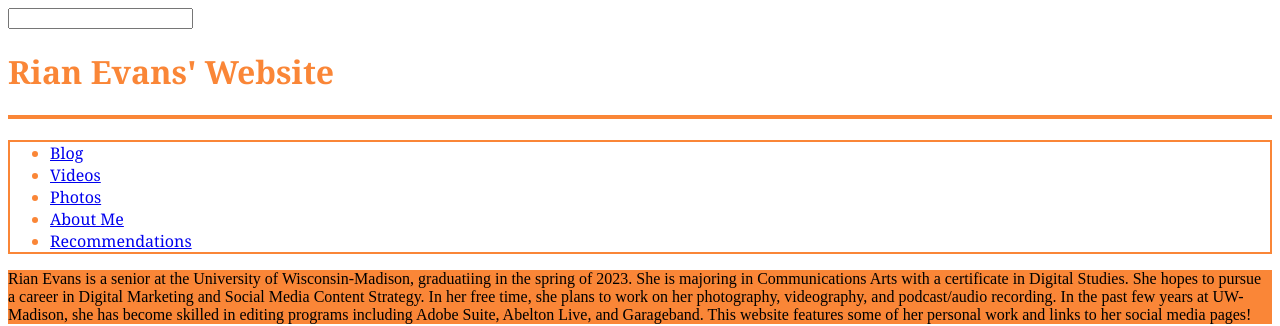
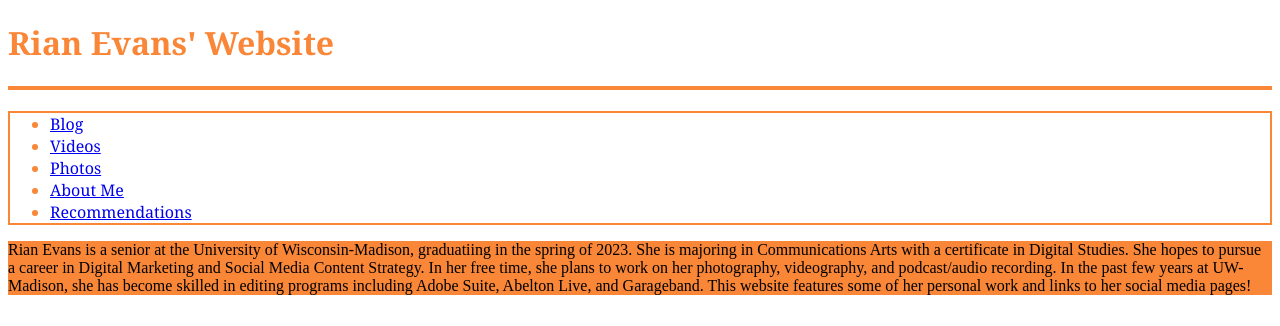
Before and after one commit to rianfevans/lis351-rianfevans.github.io, a plain HTML site: page index.html in a window 1280 px wide. Shown: the top 326 px of the page. Drawn offline with Linux system fonts and the light colour scheme.

Commit message:
Update index.html

```diff
--- a/index.html
+++ b/index.html
@@ -1,7 +1,6 @@
 <!DOCTYPE html>
 <html lang="en">
 <meta charset="UTF-8">
-<input type="url" id="homepage" name="homepage">
 	<head>
 	<style>
 .left {
```
